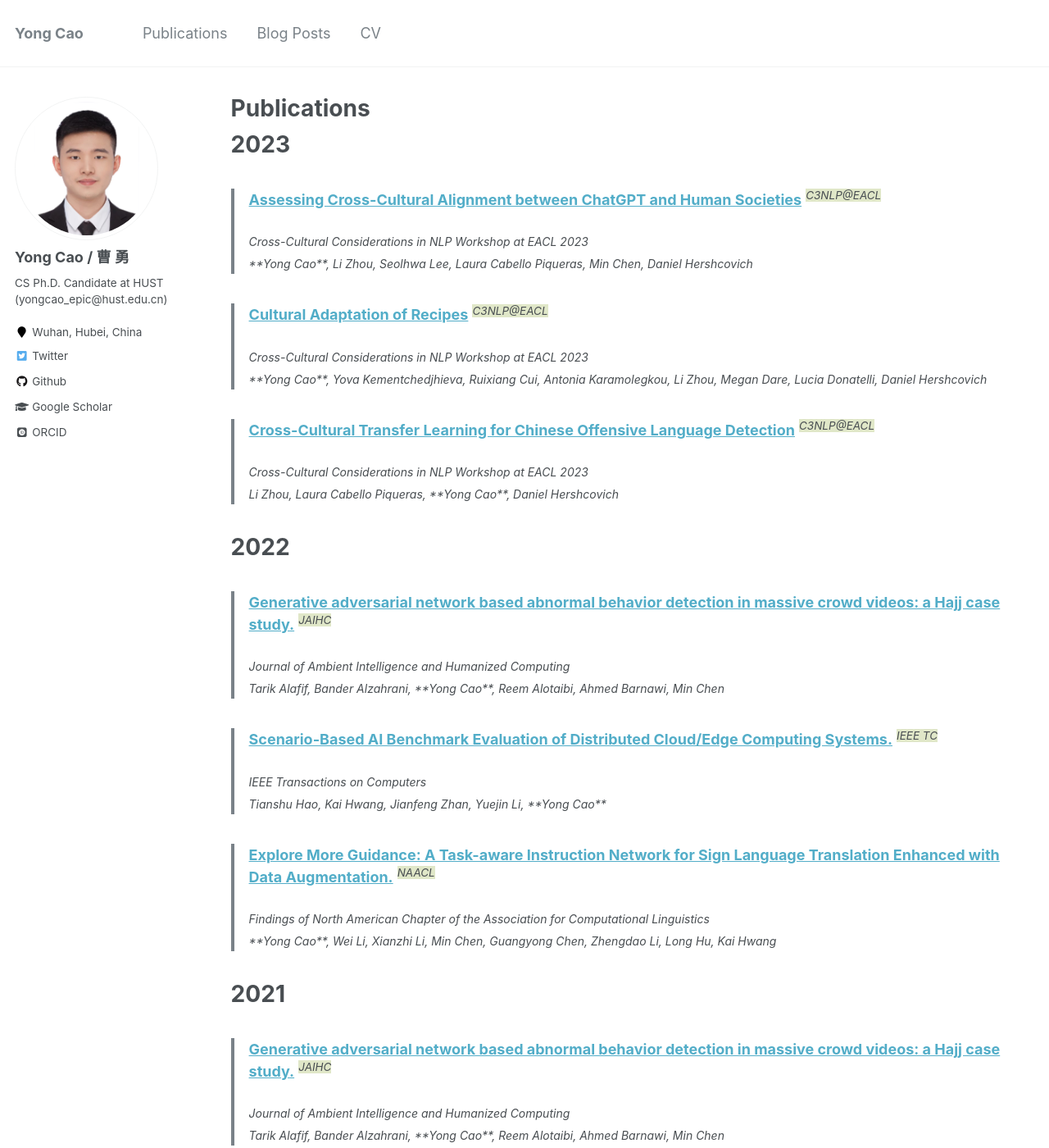
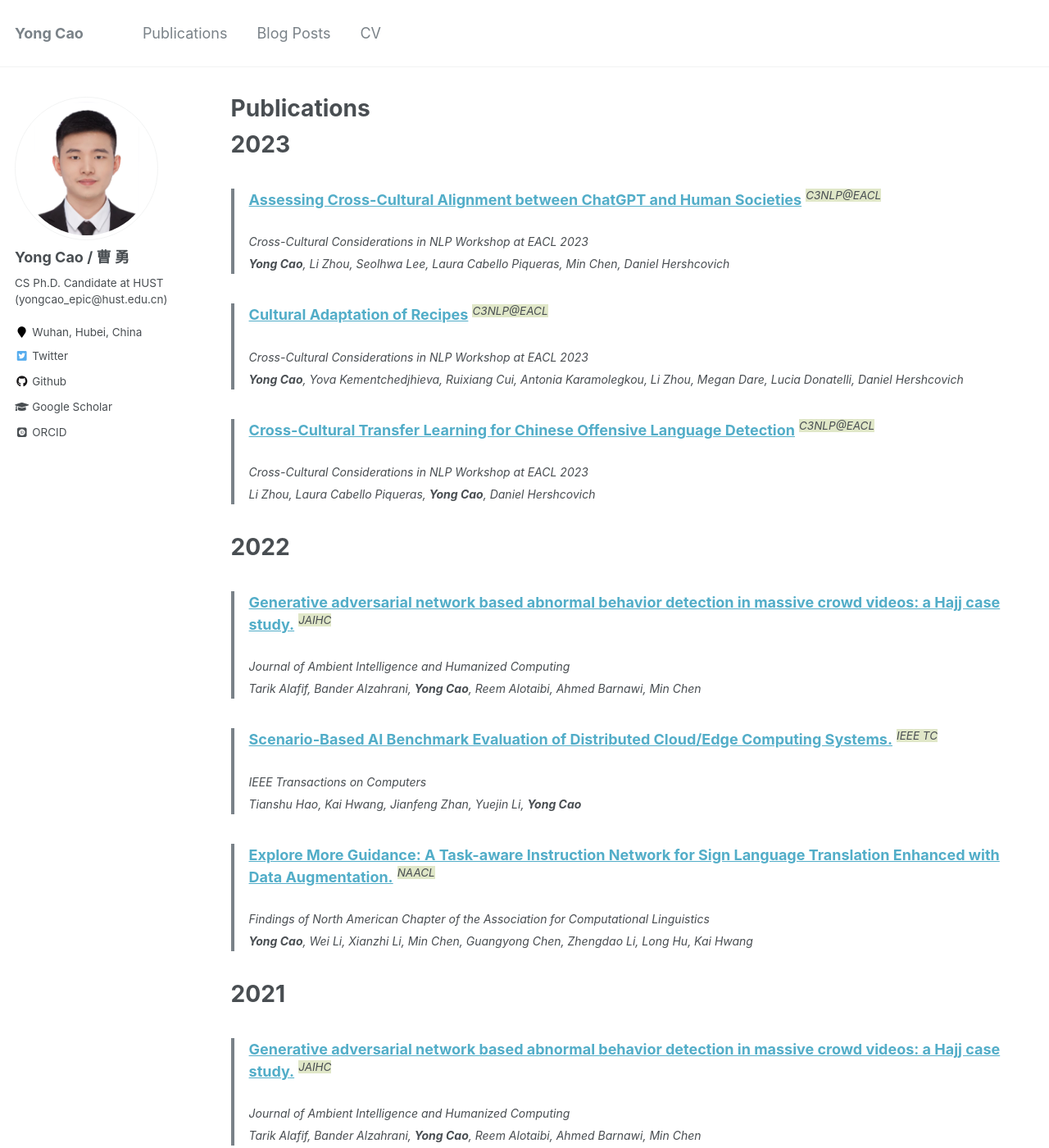
Before and after one commit to yongcaoplus/yongcaoplus.github.io, a Jekyll site: the page built from _publications/publication.md, in a window 1280 px wide and 1400 px high. Shown: the whole window at 82% size. Built offline with Jekyll 4.4.1, drawn with Linux system fonts in a browser that asks for light colours; some web fonts are replaced; some of the changed text lies outside the part shown.

Commit message:
test style

```diff
--- a/_publications/publication.md
+++ b/_publications/publication.md
@@ -9,61 +9,61 @@ author_profile: true
 
 > [<font style="font-weight: bold;font-style: normal;">Assessing Cross-Cultural Alignment between ChatGPT and Human Societies</font>]() <sup><font style="background: #e0e7c8">C3NLP@EACL</font></sup>
 > <font style="font-size: 14px;">Cross-Cultural Considerations in NLP Workshop at EACL 2023<br></font>
-> <font style="font-size: 14px;">**Yong Cao**, Li Zhou, Seolhwa Lee, Laura Cabello Piqueras, Min Chen, Daniel Hershcovich</font>
+> <font style="font-size: 14px;"><b>Yong Cao</b>, Li Zhou, Seolhwa Lee, Laura Cabello Piqueras, Min Chen, Daniel Hershcovich</font>
 
 > [<font style="font-weight: bold;font-style: normal;">Cultural Adaptation of Recipes</font>]() <sup><font style="background: #e0e7c8">C3NLP@EACL</font></sup>
 > <font style="font-size: 14px;">Cross-Cultural Considerations in NLP Workshop at EACL 2023<br></font>
-> <font style="font-size: 14px;">**Yong Cao**, Yova Kementchedjhieva, Ruixiang Cui, Antonia Karamolegkou, Li Zhou, Megan Dare, Lucia Donatelli, Daniel Hershcovich</font>
+> <font style="font-size: 14px;"><b>Yong Cao</b>, Yova Kementchedjhieva, Ruixiang Cui, Antonia Karamolegkou, Li Zhou, Megan Dare, Lucia Donatelli, Daniel Hershcovich</font>
 
 
 > [<font style="font-weight: bold;font-style: normal;">Cross-Cultural Transfer Learning for Chinese Offensive Language Detection</font>]() <sup><font style="background: #e0e7c8">C3NLP@EACL</font></sup>
 > <font style="font-size: 14px;">Cross-Cultural Considerations in NLP Workshop at EACL 2023<br></font>
-> <font style="font-size: 14px;">Li Zhou, Laura Cabello Piqueras, **Yong Cao**, Daniel Hershcovich</font>
+> <font style="font-size: 14px;">Li Zhou, Laura Cabello Piqueras, <b>Yong Cao</b>, Daniel Hershcovich</font>
 
 
 # 2022
 
 > [<font style="font-weight: bold;font-style: normal;">Generative adversarial network based abnormal behavior detection in massive crowd videos: a Hajj case study.</font>](https://link.springer.com/article/10.1007/s12652-021-03323-5) <sup><font style="background: #e0e7c8">JAIHC</font></sup>
 > <font style="font-size: 14px;">Journal of Ambient Intelligence and Humanized Computing<br></font>
-> <font style="font-size: 14px;">Tarik Alafif, Bander Alzahrani, **Yong Cao**, Reem Alotaibi, Ahmed Barnawi, Min Chen</font>
+> <font style="font-size: 14px;">Tarik Alafif, Bander Alzahrani, <b>Yong Cao</b>, Reem Alotaibi, Ahmed Barnawi, Min Chen</font>
 
 
 > [<font style="font-weight: bold;font-style: normal;">Scenario-Based AI Benchmark Evaluation of Distributed Cloud/Edge Computing Systems.</font>](https://ieeexplore.ieee.org/abstract/document/9779956) <sup><font style="background: #e0e7c8">IEEE TC</font></sup>
 > <font style="font-size: 14px;">IEEE Transactions on Computers<br></font>
-> <font style="font-size: 14px;">Tianshu Hao, Kai Hwang, Jianfeng Zhan, Yuejin Li, **Yong Cao**</font>
+> <font style="font-size: 14px;">Tianshu Hao, Kai Hwang, Jianfeng Zhan, Yuejin Li, <b>Yong Cao</b></font>
 
 > [<font style="font-weight: bold;font-style: normal;">Explore More Guidance: A Task-aware Instruction Network for Sign Language Translation Enhanced with Data Augmentation.</font>](https://arxiv.org/abs/2204.05953) <sup><font style="background: #e0e7c8">NAACL</font></sup>
 > <font style="font-size: 14px;">Findings of North American Chapter of the Association for Computational Linguistics<br></font>
-> <font style="font-size: 14px;">**Yong Cao**, Wei Li, Xianzhi Li, Min Chen, Guangyong Chen, Zhengdao Li, Long Hu, Kai Hwang</font>
+> <font style="font-size: 14px;"><b>Yong Cao</b>, Wei Li, Xianzhi Li, Min Chen, Guangyong Chen, Zhengdao Li, Long Hu, Kai Hwang</font>
 
 # 2021
 
 > [<font style="font-weight: bold;font-style: normal;">Generative adversarial network based abnormal behavior detection in massive crowd videos: a Hajj case study.</font>](https://link.springer.com/article/10.1007/s12652-021-03323-5) <sup><font style="background: #e0e7c8">JAIHC</font></sup>
 > <font style="font-size: 14px;">Journal of Ambient Intelligence and Humanized Computing<br></font>
-> <font style="font-size: 14px;">Tarik Alafif, Bander Alzahrani, **Yong Cao**, Reem Alotaibi, Ahmed Barnawi, Min Chen</font>
+> <font style="font-size: 14px;">Tarik Alafif, Bander Alzahrani, <b>Yong Cao</b>, Reem Alotaibi, Ahmed Barnawi, Min Chen</font>
 
 # 2020
 
 > [<font style="font-weight: bold;font-style: normal;">CreativeBioMan: a brain-and body-wearable, computing-based, creative gaming system.</font>](https://ieeexplore.ieee.org/abstract/document/8961340) <sup><font style="background: #e0e7c8">IEEE SMC</font></sup>
 > <font style="font-size: 14px;">IEEE Systems, Man, and Cybernetics Magazine<br></font>
-> <font style="font-size: 14px;">Min Chen, Yingying Jiang, **Yong Cao**, Albert Y Zomaya</font>
+> <font style="font-size: 14px;">Min Chen, Yingying Jiang, <b>Yong Cao</b>, Albert Y Zomaya</font>
 
 > [<font style="font-weight: bold;font-style: normal;">Agent-enabled task offloading in UAV-aided mobile edge computing.</font>](https://www.sciencedirect.com/science/article/abs/pii/S0140366419306292)
 > <font style="font-size: 14px;">Computer Communications<br></font>
-> <font style="font-size: 14px;">Rui Wang, **Yong Cao**, Adeeb Noor, Thamer A Alamoudi, Redhwan Nour</font>
+> <font style="font-size: 14px;">Rui Wang, <b>Yong Cao</b>, Adeeb Noor, Thamer A Alamoudi, Redhwan Nour</font>
 
 # 2019
 
 > [<font style="font-weight: bold;font-style: normal;">DeepFocus: Deep encoding brainwaves and emotions with multi-scenario behavior analytics for human attention enhancement.</font>](https://ieeexplore.ieee.org/abstract/document/8933562) <sup><font style="background: #e0e7c8">IEEE Network</font></sup>
 > <font style="font-size: 14px;">IEEE Network<br></font>
-> <font style="font-size: 14px;">Min Chen, **Yong Cao**, Rui Wang, Yong Li, Di Wu, Zhongchun Liu</font>
+> <font style="font-size: 14px;">Min Chen, <b>Yong Cao</b>, Rui Wang, Yong Li, Di Wu, Zhongchun Liu</font>
 
 > [<font style="font-weight: bold;font-style: normal;">AI agent in software-defined network: Agent-based network service prediction and wireless resource scheduling optimization.</font>](https://ieeexplore.ieee.org/abstract/document/8888257) <sup><font style="background: #e0e7c8">IEEE IoT</font></sup>
 > <font style="font-size: 14px;">IEEE Internet of Things Journal<br></font>
-> <font style="font-size: 14px;">**Yong Cao**, Rui Wang, Min Chen, Ahmed Barnawi</font>
+> <font style="font-size: 14px;"><b>Yong Cao</b>, Rui Wang, Min Chen, Ahmed Barnawi</font>
 
 # 2018
 
 > [<font style="font-weight: bold;font-style: normal;">The Effective Recycling of Crashed Drone Based on Machine Intelligence.</font>](https://ieeexplore.ieee.org/abstract/document/8450425/) <sup><font style="background: #e0e7c8">IWCMC</font></sup>
 > <font style="font-size: 14px;">2018 14th International Wireless Communications & Mobile Computing Conference (IWCMC)<br></font>
-> <font style="font-size: 14px;">Jun Yang, Jiayi Lu, Yiming Miao, Lu Wang, Yiting Zhao, **Yong Cao**</font>
+> <font style="font-size: 14px;">Jun Yang, Jiayi Lu, Yiming Miao, Lu Wang, Yiting Zhao, <b>Yong Cao</b></font>
```
